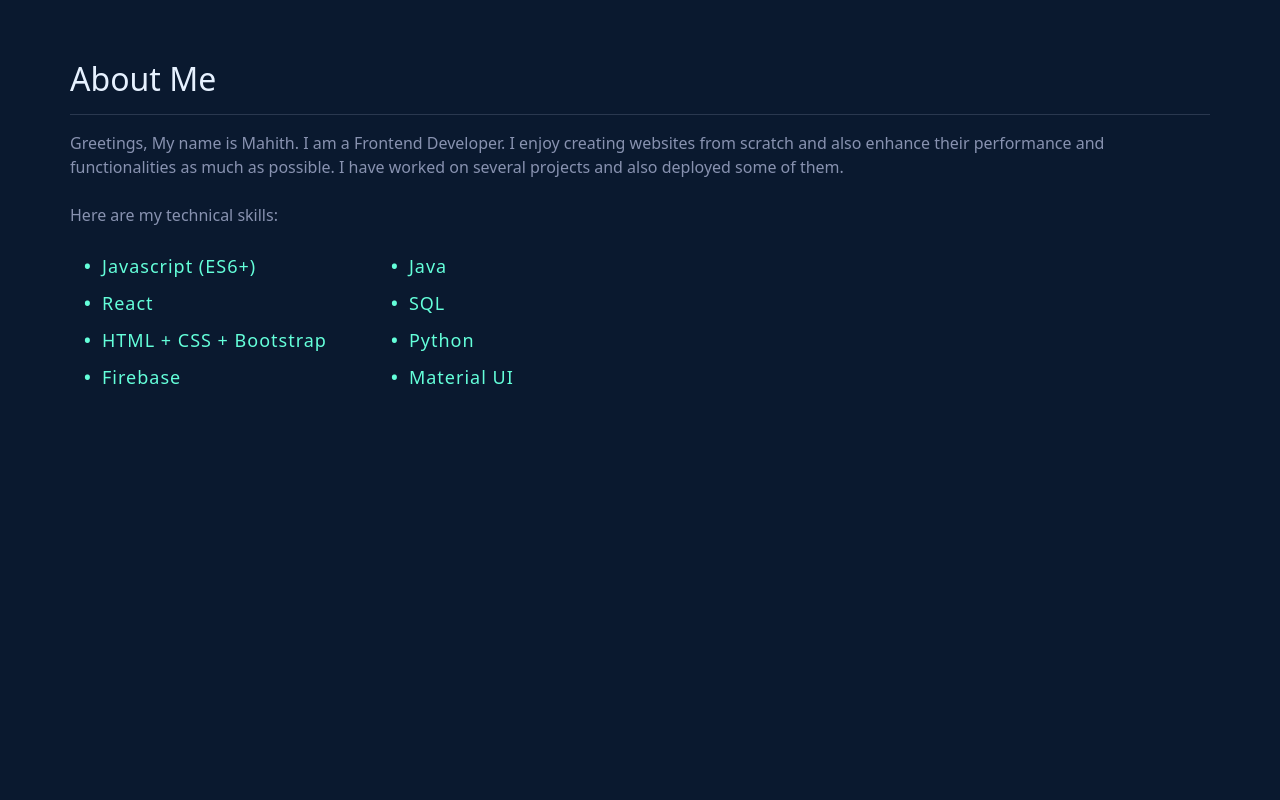
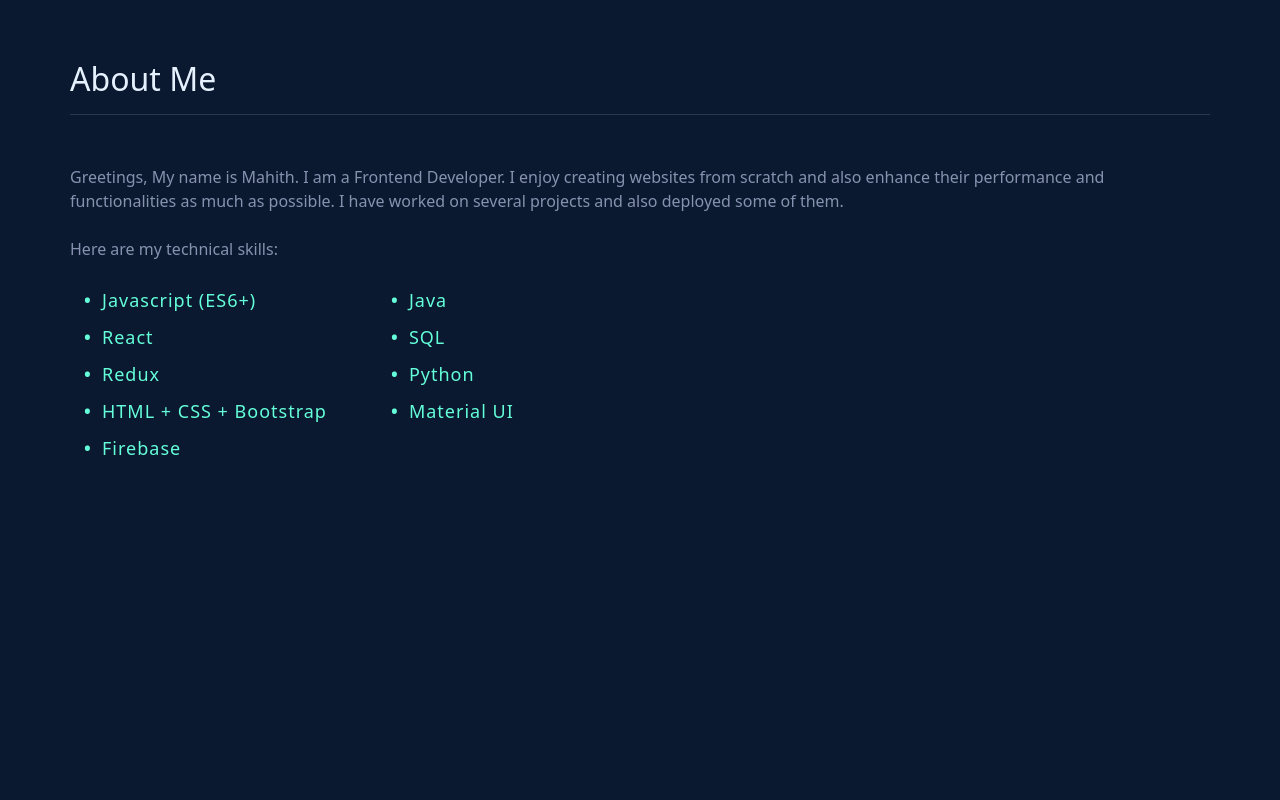
Before and after one commit to mahith257/my-portfolio, a plain HTML site: page index.html in a window 1280 px wide. Shown: the part 860-1660 px from the top of the page. Drawn offline with nearby package versions, Linux system fonts and the light colour scheme; a web font is replaced by a local one.

Commit message:
skill added

```diff
--- a/index.html
+++ b/index.html
@@ -45,12 +45,13 @@
         <div class="container-sm about" id="about" style="margin-top: 400px; margin-bottom: 500px; padding: 100px 0px;">
           <h2 style="color: #e6f1ff;">About Me</h2>
           <hr />
-          <p>Greetings, My name is Mahith. I am a Frontend Developer. I enjoy creating websites from scratch and also enhance their performance and functionalities as much as possible. I have worked on several projects and also deployed some of them.<br/><br/>
+          <p style="margin-top: 50px;">Greetings, My name is Mahith. I am a Frontend Developer. I enjoy creating websites from scratch and also enhance their performance and functionalities as much as possible. I have worked on several projects and also deployed some of them.<br/><br/>
              Here are my technical skills:
              <div style="display: flex;">
                 <ul>
                   <li>Javascript (ES6+)</li>
                   <li>React</li>
+                  <li>Redux</li>
                   <li>HTML + CSS + Bootstrap</li>
                   <li>Firebase</li>
                   </ul>
--- a/styles.css
+++ b/styles.css
@@ -94,6 +94,10 @@ body {
 
 .about li {
     margin-top: 10px;
+}
+
+.accordion {
+    margin-top: 50px;
 }
 
 .accordion-item {
```
Lines whose indentation alone changed are shown as unchanged.
